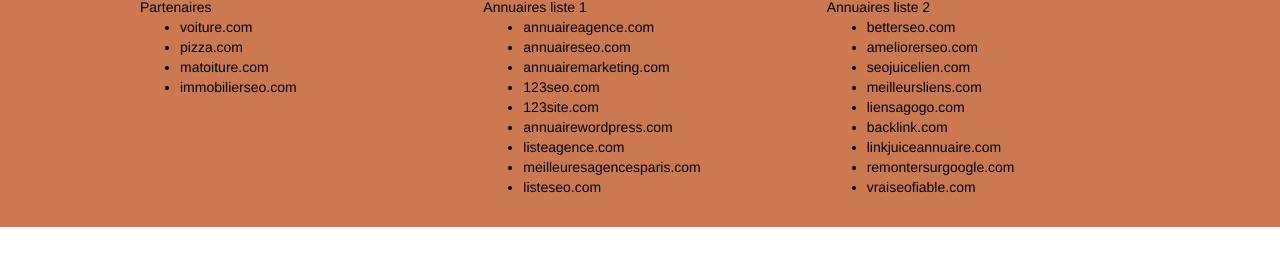
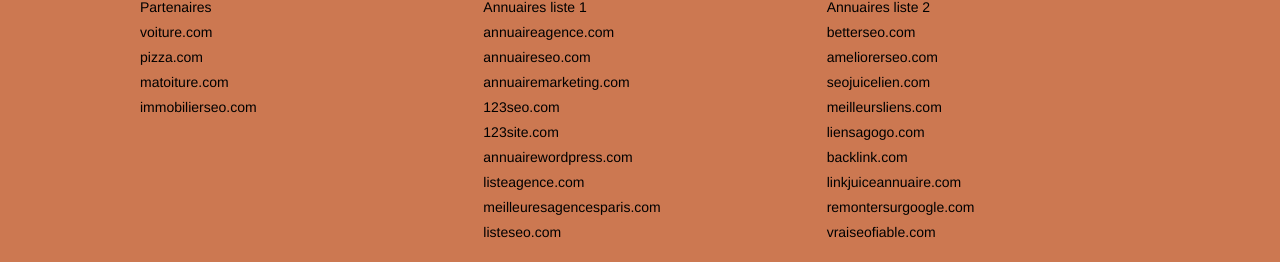
Before and after one commit to Nikolomahe/Nikolomahe.github.io, a plain HTML site: page index.html in a window 1280 px wide. Shown: the part 3345-3607 px from the top of the page. Before the commit the page ends 3572 px from the top, so only its background shows below. Drawn offline with Linux system fonts and the light colour scheme.

```diff
--- a/index.html
+++ b/index.html
@@ -273,42 +273,36 @@
 					</div>
 				</div>
 				<div class="row">
-					<div class="col-sm-4 black">
+					<div class="col-sm-4 black display">
 						Partenaires
-							<ul>
-								<li><a href="voiture.com">voiture.com</a></li>
-								<li><a href="pizza.com">pizza.com</a></li>
-								<li><a href="matoiture.com">matoiture.com</a></li>
-								<li><a href="immobilierseo.com">immobilierseo.com</a></li>
-							</ul>
+							<a class="margintopfooter" href="voiture.com">voiture.com</a>
+							<a class="margintopfooter" href="pizza.com">pizza.com</a>
+							<a class="margintopfooter" href="matoiture.com">matoiture.com</a>
+							<a class="margintopfooter" href="immobilierseo.com">immobilierseo.com</a>
 					</div>
-					<div class="col-sm-4 black">
+					<div class="col-sm-4 black display">
 						Annuaires liste 1
-						<ul>
-							<li><a href="annuaireagence.com">annuaireagence.com</a></li>
-							<li><a href="annuaireseo.com">annuaireseo.com</a></li>
-							<li><a href="annuairemarketing.com">annuairemarketing.com</a></li>
-							<li><a href="123seoture.com">123seo.com</a></li>
-							<li><a href="123site.com">123site.com</a></li>
-							<li><a href="annuairewordpress.com">annuairewordpress.com</a></li>
-							<li><a href="listeagence.com">listeagence.com</a></li>
-							<li><a href="meilleuresagencesparis.com">meilleuresagencesparis.com</a></li>
-							<li><a href="listeseo.com">listeseo.com</a></li>
-						</ul>
+						<a class="margintopfooter" href="annuaireagence.com">annuaireagence.com</a>
+						<a class="margintopfooter" href="annuaireseo.com">annuaireseo.com</a>
+						<a class="margintopfooter" href="annuairemarketing.com">annuairemarketing.com</a>
+						<a class="margintopfooter" href="123seoture.com">123seo.com</a>
+						<a class="margintopfooter" href="123site.com">123site.com</a>
+						<a class="margintopfooter" href="annuairewordpress.com">annuairewordpress.com</a>
+						<a class="margintopfooter" href="listeagence.com">listeagence.com</a>
+						<a class="margintopfooter" href="meilleuresagencesparis.com">meilleuresagencesparis.com</a>
+						<a class="margintopfooter" href="listeseo.com">listeseo.com</a>
 					</div>
-					<div class="col-sm-4 black">
+					<div class="col-sm-4 black display">
 						Annuaires liste 2
-						<ul>
-							<li><a href="betterseo.com">betterseo.com</a></li>
-							<li><a href="ameliorerseo.com">ameliorerseo.com</a></li>
-							<li><a href="seojuicelien.com">seojuicelien.com</a></li>
-							<li><a href="meilleursliens.com">meilleursliens.com</a></li>
-							<li><a href="liensagogo.com">liensagogo.com</a></li>
-							<li><a href="backlink.com">backlink.com</a></li>
-							<li><a href="linkjuiceannuaire.com">linkjuiceannuaire.com</a></li>
-							<li><a href="remontersurgoogle.com">remontersurgoogle.com</a></li>
-							<li><a href="vraiseofiable.com">vraiseofiable.com</a></li>
-						</ul>
+						<a class="margintopfooter" href="betterseo.com">betterseo.com</a>
+						<a class="margintopfooter" href="ameliorerseo.com">ameliorerseo.com</a>
+						<a class="margintopfooter" href="seojuicelien.com">seojuicelien.com</a>
+						<a class="margintopfooter" href="meilleursliens.com">meilleursliens.com</a>
+						<a class="margintopfooter" href="liensagogo.com">liensagogo.com</a>
+						<a class="margintopfooter" href="backlink.com">backlink.com</a>
+						<a class="margintopfooter" href="linkjuiceannuaire.com">linkjuiceannuaire.com</a>
+						<a class="margintopfooter" href="remontersurgoogle.com">remontersurgoogle.com</a>
+						<a class="margintopfooter" href="vraiseofiable.com">vraiseofiable.com</a>
 					</div>
 				</div>
 			</div>
--- a/style.css
+++ b/style.css
@@ -756,6 +756,15 @@ h4 {
     color:black;
 }
 
+.display {
+    display: flex;
+    flex-direction: column;
+}
+
+.margintopfooter {
+    margin-top: 5px;
+}
+
 .portfolio-thumb {
     margin-bottom: 24px;
 }
```
